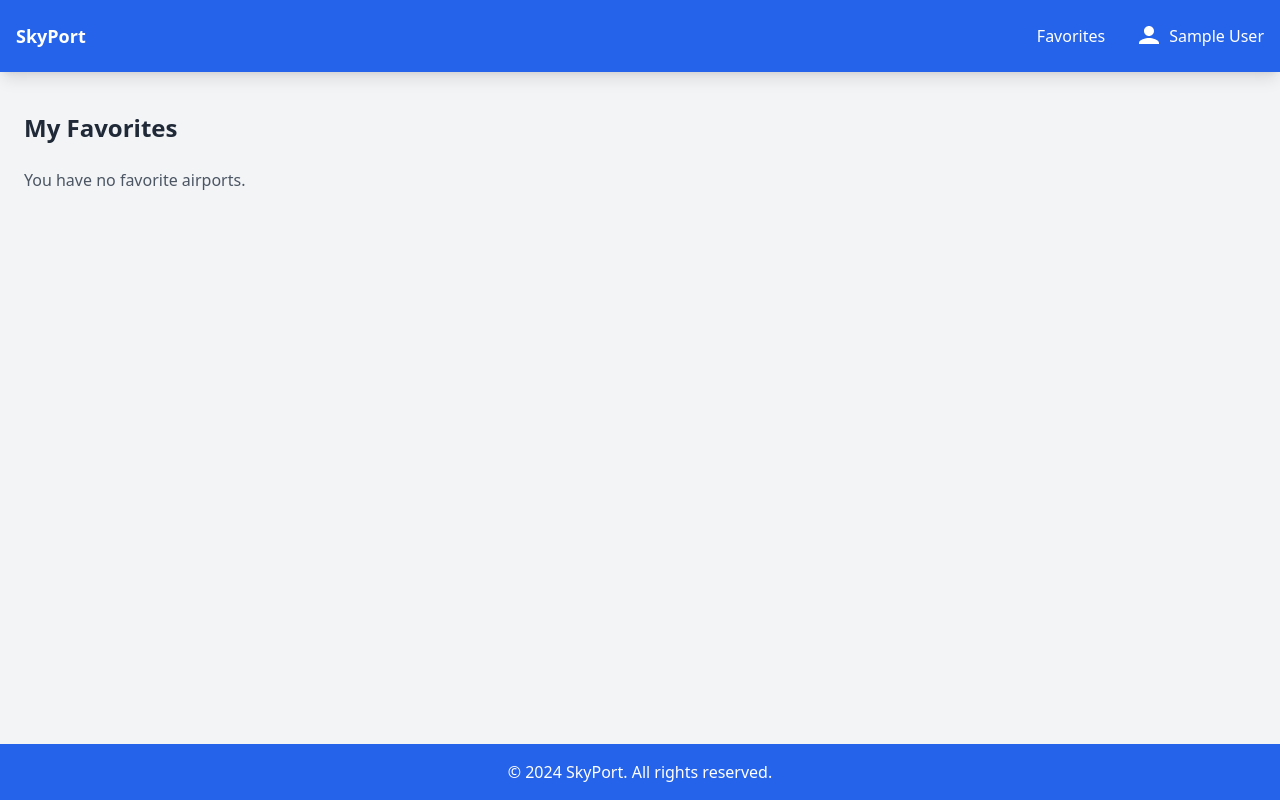
After one commit to iasfand/CA_CPP, a Flask app: page /favorites in a window 1280 px wide. The commit adds this page. Run offline with Flask 3, Linux system fonts and the light colour scheme; the visitor is signed in with stand-in values (Sample User, id 1); data that the repository does not hold is empty; parts of the project's set-up code (start-up, migrations or seed data) failed here and were passed over; some libraries are stand-ins or nearby versions.

Commit message:
feat: implement favorites feature with add/remove functionality and favorites display

```diff
--- a/app/routes/airport.py
+++ b/app/routes/airport.py
@@ -1,8 +1,14 @@
-from flask import Blueprint, render_template , session, flash, redirect, url_for
+from flask import Blueprint, render_template , session, flash, redirect, url_for , request, current_app
 from app.clients.openaip_client import fetch_airport
 from app.utils.auth import login_required
+from app.libraries.preprocess import AirportProcessor
+import boto3
+import datetime
 
 airport = Blueprint("airport", __name__ ,  template_folder="../templates/airport")
+
+# Initialize the AirportProcessor class
+processor = AirportProcessor()
 
 @airport.route("/airport/<airport_id>")
 def get_airport(airport_id):
@@ -11,17 +17,86 @@ def get_airport(airport_id):
     if not airport_data:
         return render_template("error.html", message="Airport not found"), 404
 
+    airport_data["is_favorite"] = processor.check_favorite_status(airport_id)
     return render_template("details.html", airport=airport_data)
 
 @airport.route("/airport/<airport_id>/add_to_favorites", methods=["POST"])
 @login_required
 def add_to_favorites(airport_id):
-    # Logic to add airport to user's favorites
-    user_id = session.get("user_id")  # Assume user_id is stored in the session
-    # Save favorite in the database (RDS or any storage)
+   try:
+        user_id = session["user_id"]
+        airport_name = request.form.get("airport_name")
+        airport_country = request.form.get("airport_country")
 
-    flash(f"Airport {airport_id} added to your favorites.", "success")
-    return redirect(url_for("airport.get_airport", airport_id=airport_id))
+        # Get the DynamoDB table
+        table = current_app.dynamodb.Table(current_app.config["DYNAMODB_FAVS_TABLE_NAME"])
+
+        # Check if the airport is already added for this user
+        response = table.get_item(Key={"user_id": user_id, "airport_id": airport_id})
+
+        if "Item" in response:
+            flash(f"'{airport_name}' is already in your favorites.", "info")
+            return redirect(request.referrer or "/")
+
+        # Add the airport to the user's favorites
+        item = {
+            "user_id": user_id,
+            "airport_id": airport_id,
+            "airport_name": airport_name,
+            "airport_country": airport_country,
+            "added_at": datetime.datetime.utcnow().isoformat()
+        }
+
+        table.put_item(Item=item)
+        flash(f"'{airport_name}' has been added to your favorites!", "success")
+        return redirect(request.referrer or "/")
+   except Exception as e:
+        current_app.logger.error(f"Error adding to favorites: {e}")
+        flash("An error occurred while adding the airport to favorites. Please try again.", "error")
+        return redirect(request.referrer or "/")
+
+@airport.route("/airport/<airport_id>/remove_from_favorites", methods=["POST"])
+@login_required
+def remove_from_favorites(airport_id):
+    try:
+        user_id = session["user_id"]
+
+        # Get the DynamoDB table
+        table = current_app.dynamodb.Table("skyport_favs")
+
+        # Delete the item
+        response = table.delete_item(
+            Key={"user_id": user_id, "airport_id": airport_id}
+        )
+
+        flash("Airport removed from your favorites.", "success")
+        return redirect(request.referrer or "/")
+
+    except Exception as e:
+        current_app.logger.error(f"Error removing from favorites: {e}")
+        flash("An error occurred while removing the airport from favorites. Please try again.", "error")
+        return redirect(request.referrer or "/")
+
+@airport.route("/favorites")
+@login_required
+def favorites():
+    try:
+        user_id = session["user_id"]
+
+        # Fetch user's favorites from DynamoDB
+        table = current_app.dynamodb.Table("skyport_favs")
+        response = table.query(
+            KeyConditionExpression=boto3.dynamodb.conditions.Key("user_id").eq(user_id)
+        )
+
+        favorites = response.get("Items", [])
+        return render_template("favorites.html", favorites=favorites)
+
+    except Exception as e:
+        current_app.logger.error(f"Error fetching favorites: {e}")
+        flash("An error occurred while fetching your favorites. Please try again.", "error")
+        return redirect("/")
+
 
 @airport.route("/airport/<airport_id>/add_memories", methods=["POST"])
 @login_required
--- /dev/null
+++ b/app/templates/airport/favorites.html
@@ -0,0 +1,47 @@
+{% extends "base.html" %}
+
+{% block title %}My Favorites - SkyPort{% endblock %}
+
+{% block content %}
+<div class="container mx-auto px-4 py-6">
+    <h1 class="text-2xl font-bold mb-6">My Favorites</h1>
+
+    {% if favorites %}
+    <table class="table-auto w-full bg-white shadow-md rounded border-collapse">
+        <thead>
+            <tr class="text-left bg-gray-700 text-white">
+                <th class="px-4 py-2">Name</th>
+                <th class="px-4 py-2">Country</th>
+                <th class="px-4 py-2 text-right">Actions</th>
+            </tr>
+        </thead>
+        <tbody>
+            {% for fav in favorites %}
+            <tr>
+                <td class="border px-4 py-2">
+                    <a href="/airport/{{ fav.airport_id }}" class="text-blue-600 hover:underline">{{ fav.airport_name
+                        }}</a>
+                </td>
+                <td class="border px-4 py-2">
+                    <img src="https://flagcdn.com/{{ fav.airport_country|lower }}.svg" width="50"
+                        alt="{{ fav.airport_country }}" class="h-6">
+                </td>
+                <td class="border px-4 py-2 text-right">
+                    <form action="/airport/{{ fav.airport_id }}/remove_from_favorites" method="POST"
+                        class="inline-block"
+                        onsubmit="return confirm('Are you sure you want to remove {{ fav.airport_name }} from your favorites?')">
+                        <button type="submit"
+                            class="px-4 py-2 bg-red-600 text-white font-semibold rounded-lg hover:bg-red-700 focus:outline-none">
+                            Remove from Favorites
+                        </button>
+                    </form>
+                </td>
+            </tr>
+            {% endfor %}
+        </tbody>
+    </table>
+    {% else %}
+    <p class="text-gray-600">You have no favorite airports.</p>
+    {% endif %}
+</div>
+{% endblock %}
--- a/app/templates/base.html
+++ b/app/templates/base.html
@@ -36,7 +36,7 @@
                         <a href="/" class="text-lg font-bold">SkyPort</a>
                     </div>
                     <div class="flex items-center">
-                        <a href="/" class="px-4 py-2 hover:bg-blue-700 rounded">Home</a>
+                        <a href="/favorites" class="px-4 py-2 hover:bg-blue-700 rounded">Favorites</a>
                         <div class="relative ml-4">
                             <button id="userMenuButton" class="flex items-center focus:outline-none">
                                 <svg xmlns="http://www.w3.org/2000/svg" fill="currentColor" class="w-6 h-6" viewBox="0 0 24 24">
```
Also changed, not shown: app/templates/airport/details.html (+26 -4 lines), app/templates/index.html (+28 -5 lines).
